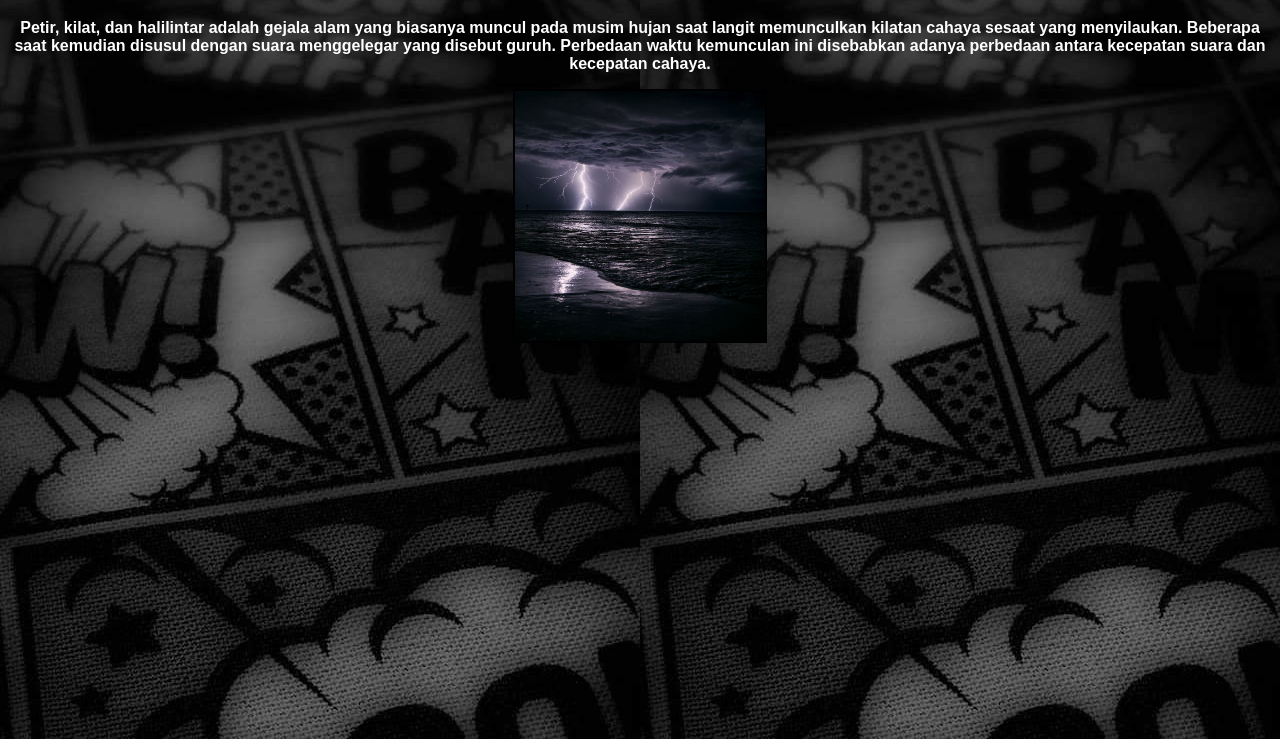
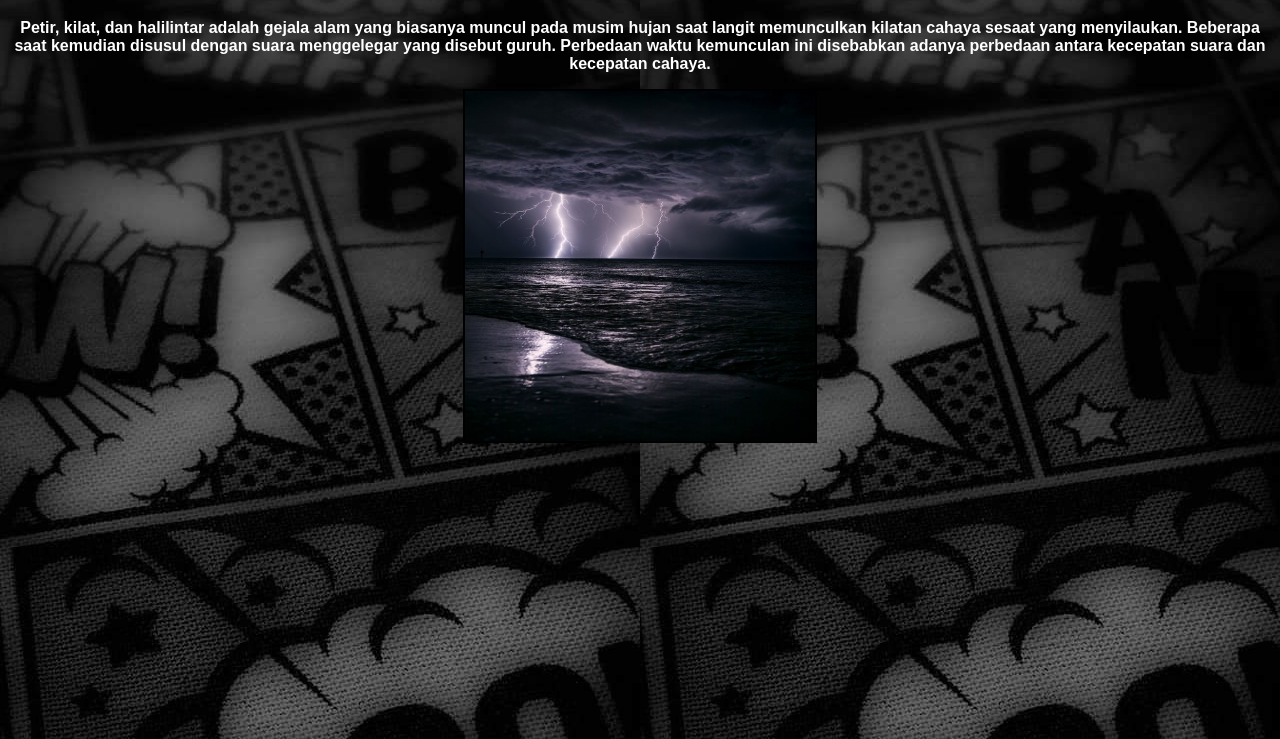
Before and after one commit to Adam012345678/Website-website-6565, a plain HTML site: page index.html in a window 1280 px wide. Shown: the part 61-800 px from the top of the page. Drawn offline with Linux system fonts and the light colour scheme.

Commit message:
Update index.html

```diff
--- a/index.html
+++ b/index.html
@@ -2,11 +2,11 @@
 <html>
   <head>
     <link rel="stylesheet" href="style.css">
-    <title>www.Narutokontolkuning.com</title>
+    <title>about lightning</title>
   </head>
   <body>
     <h1>Apa itu Petir</h1>
       <p><b>Petir, kilat, dan halilintar adalah gejala alam yang biasanya muncul pada musim hujan saat langit memunculkan kilatan cahaya sesaat yang menyilaukan. Beberapa saat kemudian disusul dengan suara menggelegar yang disebut guruh. Perbedaan waktu kemunculan ini disebabkan adanya perbedaan antara kecepatan suara dan kecepatan cahaya.</b></p>
-   <img src="08a57b50e1b8a91ccb9f0f698157c31f.jpg" style="display:block; margin:auto;" width="250px" height="250px" padding="5px" border="2px">
+   <img src="08a57b50e1b8a91ccb9f0f698157c31f.jpg" style="display:block; margin:auto;" width="350px" height="350px" padding="5px" border="2px">
   </body>
 </html>
```
